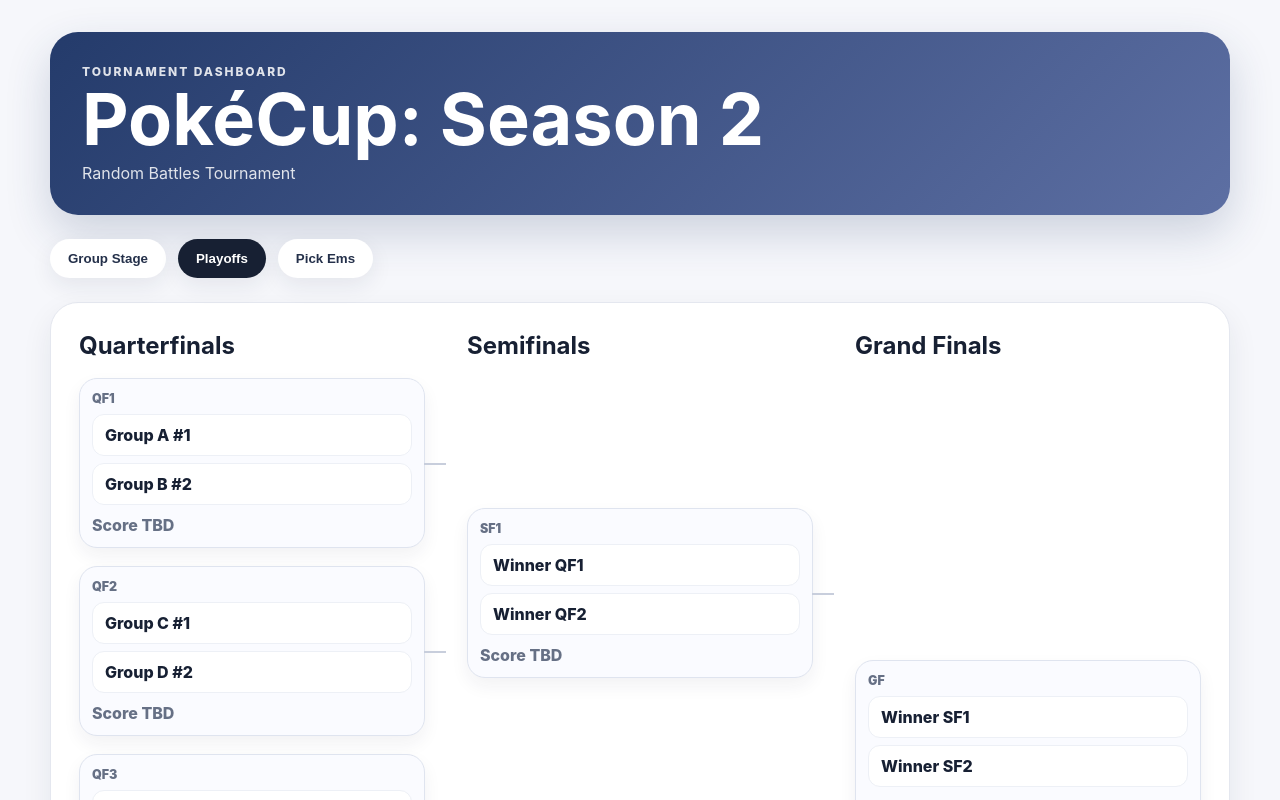
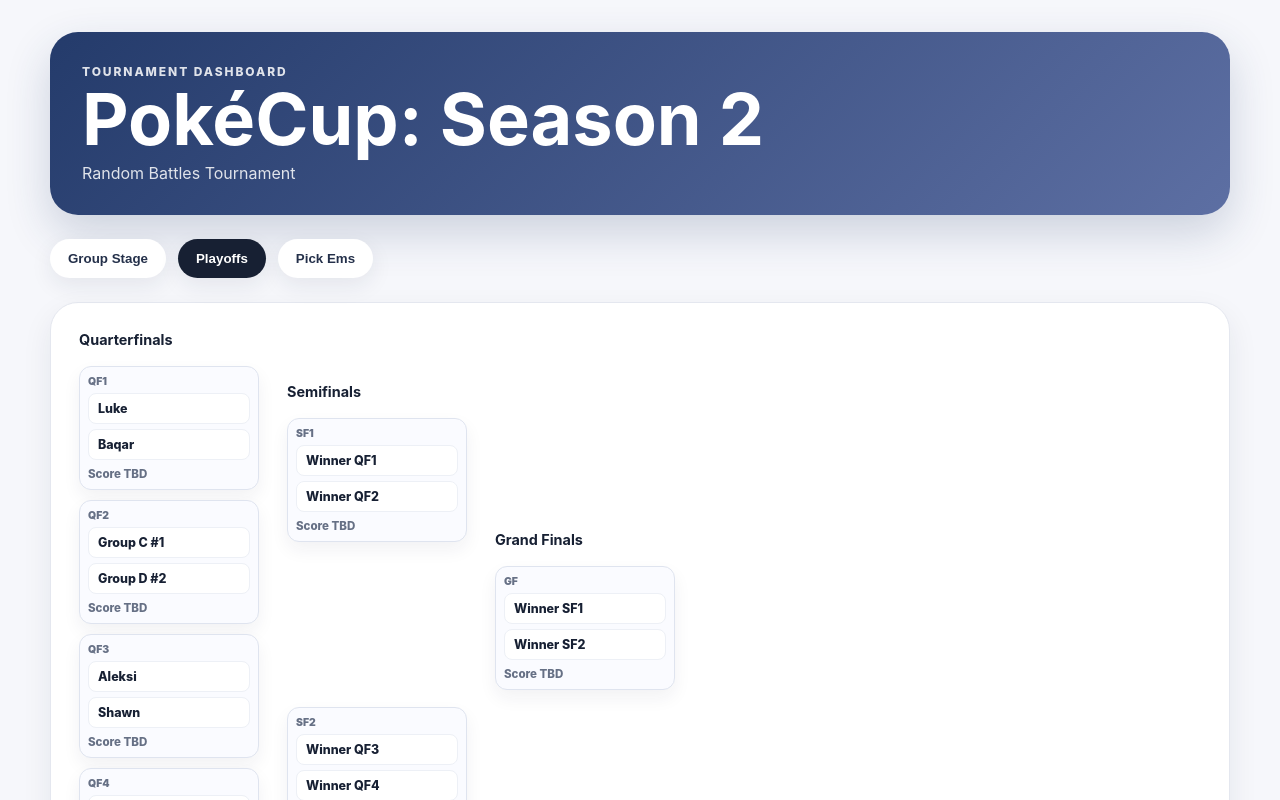
Before and after one commit to nathanrowell/pokecup, a React (Vite) app: page / in a window 1280 px wide. Both pictures are taken after a click on the button "Playoffs". Shown: the top 800 px of the page. Built offline with nearby package versions, Linux system fonts and the light colour scheme.

Commit message:
Update standings

```diff
--- a/public/tournament.json
+++ b/public/tournament.json
@@ -129,8 +129,8 @@
     {
       "name": "Group D",
       "players": [
-        { "name": "Hannah", "wins": 0, "losses": 0, "diff": 0 },
-        { "name": "Josh", "wins": 0, "losses": 2, "diff": -5 },
+        { "name": "Hannah", "wins": 0, "losses": 1, "diff": -3 },
+        { "name": "Josh", "wins": 1, "losses": 2, "diff": -2 },
         { "name": "Skye", "wins": 1, "losses": 1, "diff": 2 },
         { "name": "Bella", "wins": 2, "losses": 0, "diff": 3 }
       ],
@@ -155,6 +155,13 @@
       "score": "3-0",
       "winner": "Skye",
       "replay": "https://replay.pokemonshowdown.com/gen9randombattle-2628591720-ux64godt52tv04s7062qvicmfk1tesjpw"
+    },
+    {
+      "player1": "Josh",
+      "player2": "Hannah",
+      "score": "3-0",
+      "winner": "Josh",
+      "replay": "https://replay.pokemonshowdown.com/gen9randombattle-2628731449"
     }
       ]
     }
@@ -164,9 +171,9 @@
       {
         "name": "Quarterfinals",
         "matches": [
-          { "slot": "QF1", "player1": "Group A #1", "player2": "Group B #2", "score": "", "winner": "" },
+          { "slot": "QF1", "player1": "Luke", "player2": "Baqar", "score": "", "winner": "" },
           { "slot": "QF2", "player1": "Group C #1", "player2": "Group D #2", "score": "", "winner": "" },
-          { "slot": "QF3", "player1": "Group B #1", "player2": "Group A #2", "score": "", "winner": "" },
+          { "slot": "QF3", "player1": "Aleksi", "player2": "Shawn", "score": "", "winner": "" },
           { "slot": "QF4", "player1": "Group D #1", "player2": "Group C #2", "score": "", "winner": "" }
         ]
       },
--- a/src/main.jsx
+++ b/src/main.jsx
@@ -145,12 +145,19 @@
 
 function PlayoffBracket({ playoffs }) {
   const rounds = playoffs.rounds;
+
   return (
-    <section className="bracket-board">
-      {rounds.map((round, roundIndex) => (
-        <div className="bracket-column" key={round.name}>
+    <section className="bracket-board double-elim-bracket">
+      {rounds.map((round) => (
+        <div
+          className={`bracket-column bracket-${round.name
+            .toLowerCase()
+            .replaceAll(' ', '-')
+            .replaceAll('/', '')}`}
+          key={round.name}
+        >
           <h2>{round.name}</h2>
-          <div className={`bracket-matches round-${roundIndex + 1}`}>
+          <div className="bracket-matches">
             {round.matches.map((match) => (
               <BracketMatch key={match.slot} match={match} />
             ))}
--- a/src/styles.css
+++ b/src/styles.css
@@ -5,6 +5,7 @@
 }
 
 * { box-sizing: border-box; }
+
 body { margin: 0; }
 
 .page {
@@ -27,8 +28,17 @@
   line-height: 1;
 }
 
-.hero p { margin: 0; color: rgba(255, 255, 255, 0.85); }
-.eyebrow { text-transform: uppercase; letter-spacing: 0.16em; font-weight: 800; font-size: 0.75rem; }
+.hero p {
+  margin: 0;
+  color: rgba(255, 255, 255, 0.85);
+}
+
+.eyebrow {
+  text-transform: uppercase;
+  letter-spacing: 0.16em;
+  font-weight: 800;
+  font-size: 0.75rem;
+}
 
 .tabs {
   display: flex;
@@ -53,9 +63,19 @@
   color: white;
 }
 
-.grid { display: grid; gap: 18px; }
-.groups-grid { grid-template-columns: repeat(4, minmax(0, 1fr)); }
-.group-stage-layout { display: grid; gap: 18px; }
+.grid {
+  display: grid;
+  gap: 18px;
+}
+
+.groups-grid {
+  grid-template-columns: repeat(4, minmax(0, 1fr));
+}
+
+.group-stage-layout {
+  display: grid;
+  gap: 18px;
+}
 
 .card {
   background: white;
@@ -65,8 +85,17 @@
   box-shadow: 0 12px 30px rgba(30, 42, 70, 0.08);
 }
 
-.card h2 { margin: 0 0 16px; }
-.card-title-row { display: flex; justify-content: space-between; gap: 12px; align-items: start; }
+.card h2 {
+  margin: 0 0 16px;
+}
+
+.card-title-row {
+  display: flex;
+  justify-content: space-between;
+  gap: 12px;
+  align-items: start;
+}
+
 .qualifier-note {
   background: #eaf7ef;
   color: #126b36;
@@ -78,116 +107,38 @@
   white-space: nowrap;
 }
 
-table { width: 100%; border-collapse: collapse; }
-th, td { text-align: left; padding: 12px 8px; border-bottom: 1px solid #eef0f5; }
-th { color: #6b7280; font-size: 0.8rem; text-transform: uppercase; letter-spacing: 0.08em; }
-.seed { color: #778099; margin-right: 8px; font-weight: 800; }
-.qualifier-row td { background: #f1fff5; }
-.qualifier-row td:first-child { border-left: 4px solid #22a45a; border-radius: 10px 0 0 10px; }
-
-.match-history-card { padding: 24px; }
-.history-grid {
-  display: grid;
-  grid-template-columns: repeat(4, minmax(0, 1fr));
-  gap: 14px;
-}
-.history-group h3 { margin: 0 0 10px; }
-.history-list { display: grid; gap: 10px; }
-.history-item {
-  background: #fafbff;
-  border: 1px solid #e5e7ef;
-  border-radius: 16px;
-  padding: 12px;
-}
-.history-meta {
-  display: flex;
-  gap: 8px;
-  flex-wrap: wrap;
-  margin-top: 8px;
-  color: #667085;
-  font-size: 0.9rem;
-}
-.history-meta span, .history-meta a {
-  background: white;
-  border: 1px solid #edf0f6;
-  border-radius: 999px;
-  padding: 4px 8px;
-  color: inherit;
-  text-decoration: none;
+table {
+  width: 100%;
+  border-collapse: collapse;
 }
 
-.bracket-board {
-  overflow-x: auto;
-  display: grid;
-  grid-template-columns: 1fr 1fr 1fr;
-  gap: 42px;
-  align-items: stretch;
-  background: white;
-  border: 1px solid #e4e7ef;
-  border-radius: 28px;
-  padding: 28px;
-  box-shadow: 0 12px 30px rgba(30, 42, 70, 0.08);
-}
-.bracket-column { min-width: 260px; display: grid; grid-template-rows: auto 1fr; }
-.bracket-column h2 { margin: 0 0 18px; }
-.bracket-matches { display: flex; flex-direction: column; justify-content: space-around; gap: 18px; }
-.round-1 { min-height: 560px; }
-.round-2 { min-height: 560px; padding: 72px 0; }
-.round-3 { min-height: 560px; padding: 188px 0; }
-.bracket-match {
-  position: relative;
-  background: #fafbff;
-  border: 1px solid #dfe4ef;
-  border-radius: 18px;
-  padding: 12px;
-  box-shadow: 0 8px 18px rgba(30, 42, 70, 0.06);
-}
-.bracket-match::after {
-  content: '';
-  position: absolute;
-  right: -22px;
-  top: 50%;
-  width: 22px;
-  border-top: 2px solid #c8cedc;
-}
-.bracket-column:last-child .bracket-match::after { display: none; }
-.match-label { color: #667085; font-size: 0.78rem; font-weight: 900; margin-bottom: 8px; }
-.player-line {
-  background: white;
-  border: 1px solid #edf0f6;
-  border-radius: 12px;
-  padding: 10px 12px;
-  font-weight: 800;
-  margin-top: 7px;
-}
-.winner-line { outline: 2px solid #22a45a; background: #f1fff5; }
-.match-result { color: #667085; font-weight: 800; margin-top: 10px; }
-
-.championship-wrap { display: grid; place-items: center; }
-.championship-card { width: min(760px, 100%); text-align: center; padding: 36px; }
-.final-matchup {
-  display: grid;
-  grid-template-columns: 1fr auto 1fr;
-  gap: 18px;
-  align-items: center;
-  margin: 24px 0;
-  font-size: clamp(1.25rem, 3vw, 2rem);
-  font-weight: 900;
-}
-.defending-champ { color: #243b6b; }
-.score { font-size: 1.25rem; font-weight: 800; }
-.winner { font-size: 1.6rem; font-weight: 950; }
-.muted { color: #70788c; }
-.replay { display: inline-block; margin-top: 12px; font-weight: 900; color: #172033; }
-.error { color: #b42318; font-weight: 800; }
-
-@media (max-width: 1050px) {
-  .groups-grid, .history-grid { grid-template-columns: 1fr 1fr; }
+th,
+td {
+  text-align: left;
+  padding: 12px 8px;
+  border-bottom: 1px solid #eef0f5;
 }
 
-@media (max-width: 760px) {
-  .groups-grid, .history-grid { grid-template-columns: 1fr; }
-  .final-matchup { grid-template-columns: 1fr; }
+th {
+  color: #6b7280;
+  font-size: 0.8rem;
+  text-transform: uppercase;
+  letter-spacing: 0.08em;
+}
+
+.seed {
+  color: #778099;
+  margin-right: 8px;
+  font-weight: 800;
+}
+
+.qualifier-row td {
+  background: #f1fff5;
+}
+
+.qualifier-row td:first-child {
+  border-left: 4px solid #22a45a;
+  border-radius: 10px 0 0 10px;
 }
 
 .positive-diff {
@@ -205,6 +156,138 @@
   font-size: 0.9rem;
   color: #667085;
 }
+
+.match-history-card {
+  padding: 24px;
+}
+
+.history-grid {
+  display: grid;
+  grid-template-columns: repeat(4, minmax(0, 1fr));
+  gap: 14px;
+}
+
+.history-group h3 {
+  margin: 0 0 10px;
+}
+
+.history-list {
+  display: grid;
+  gap: 10px;
+}
+
+.history-item {
+  background: #fafbff;
+  border: 1px solid #e5e7ef;
+  border-radius: 16px;
+  padding: 12px;
+}
+
+.history-meta {
+  display: flex;
+  gap: 8px;
+  flex-wrap: wrap;
+  margin-top: 8px;
+  color: #667085;
+  font-size: 0.9rem;
+}
+
+.history-meta span,
+.history-meta a {
+  background: white;
+  border: 1px solid #edf0f6;
+  border-radius: 999px;
+  padding: 4px 8px;
+  color: inherit;
+  text-decoration: none;
+}
+
+.double-elim-bracket {
+  overflow-x: auto;
+  display: grid;
+  grid-template-columns: repeat(3, 180px);
+  gap: 28px;
+  align-items: start;
+  background: white;
+  border: 1px solid #e4e7ef;
+  border-radius: 28px;
+  padding: 28px;
+  box-shadow: 0 12px 30px rgba(30, 42, 70, 0.08);
+}
+
+.bracket-column {
+  min-width: 180px;
+  display: grid;
+  gap: 10px;
+}
+
+.bracket-column h2 {
+  margin: 0 0 8px;
+  font-size: 0.9rem;
+}
+
+.bracket-quarterfinals {
+  grid-column: 1;
+}
+
+.bracket-semifinals {
+  grid-column: 2;
+  margin-top: 52px;
+}
+
+.bracket-semifinals .bracket-match:first-child {
+  margin-bottom: 155px;
+}
+
+.bracket-grand-finals {
+  grid-column: 3;
+  margin-top: 200px;
+}
+
+.bracket-matches {
+  display: grid;
+  gap: 10px;
+}
+
+.bracket-match {
+  background: #fafbff;
+  border: 1px solid #dfe4ef;
+  border-radius: 12px;
+  padding: 8px;
+  box-shadow: 0 8px 18px rgba(30, 42, 70, 0.06);
+}
+
+.match-label {
+  color: #667085;
+  font-size: 0.65rem;
+  font-weight: 900;
+  margin-bottom: 5px;
+}
+
+.player-line {
+  background: white;
+  border: 1px solid #edf0f6;
+  border-radius: 8px;
+  padding: 7px 9px;
+  font-weight: 800;
+  margin-top: 5px;
+  font-size: 0.78rem;
+}
+
+.match-result {
+  color: #667085;
+  font-weight: 800;
+  margin-top: 7px;
+  font-size: 0.72rem;
+}
+
+.winner-line {
+  outline: 2px solid #22a45a;
+  background: #f1fff5;
+}
+
+/* Pick Ems */
+
 .pickems-page {
   display: grid;
   gap: 18px;
@@ -230,6 +313,7 @@
   border-color: #22a45a;
   outline: 2px solid #22a45a;
 }
+
 .pickems-report {
   text-align: center;
   padding: 18px;
@@ -263,7 +347,88 @@
   font-size: 0.95rem;
 }
 
+/* Old Championship styles, harmless if unused */
+
+.championship-wrap {
+  display: grid;
+  place-items: center;
+}
+
+.championship-card {
+  width: min(760px, 100%);
+  text-align: center;
+  padding: 36px;
+}
+
+.final-matchup {
+  display: grid;
+  grid-template-columns: 1fr auto 1fr;
+  gap: 18px;
+  align-items: center;
+  margin: 24px 0;
+  font-size: clamp(1.25rem, 3vw, 2rem);
+  font-weight: 900;
+}
+
+.defending-champ {
+  color: #243b6b;
+}
+
+.score {
+  font-size: 1.25rem;
+  font-weight: 800;
+}
+
+.winner {
+  font-size: 1.6rem;
+  font-weight: 950;
+}
+
+.muted {
+  color: #70788c;
+}
+
+.replay {
+  display: inline-block;
+  margin-top: 12px;
+  font-weight: 900;
+  color: #172033;
+}
+
+.error {
+  color: #b42318;
+  font-weight: 800;
+}
+
+@media (max-width: 1050px) {
+  .groups-grid,
+  .history-grid {
+    grid-template-columns: 1fr 1fr;
+  }
+}
+
+@media (max-width: 900px) {
+  .bracket-board {
+    grid-template-columns: repeat(2, minmax(170px, 1fr));
+  }
+}
+
+@media (max-width: 760px) {
+  .groups-grid,
+  .history-grid {
+    grid-template-columns: 1fr;
+  }
+
+  .final-matchup {
+    grid-template-columns: 1fr;
+  }
+}
+
 @media (max-width: 520px) {
+  .bracket-board {
+    grid-template-columns: 1fr;
+  }
+
   .report-grid {
     grid-template-columns: 1fr;
   }
```
Also changed, not shown: 5 other files (tests, documents, lock files or other folders).
